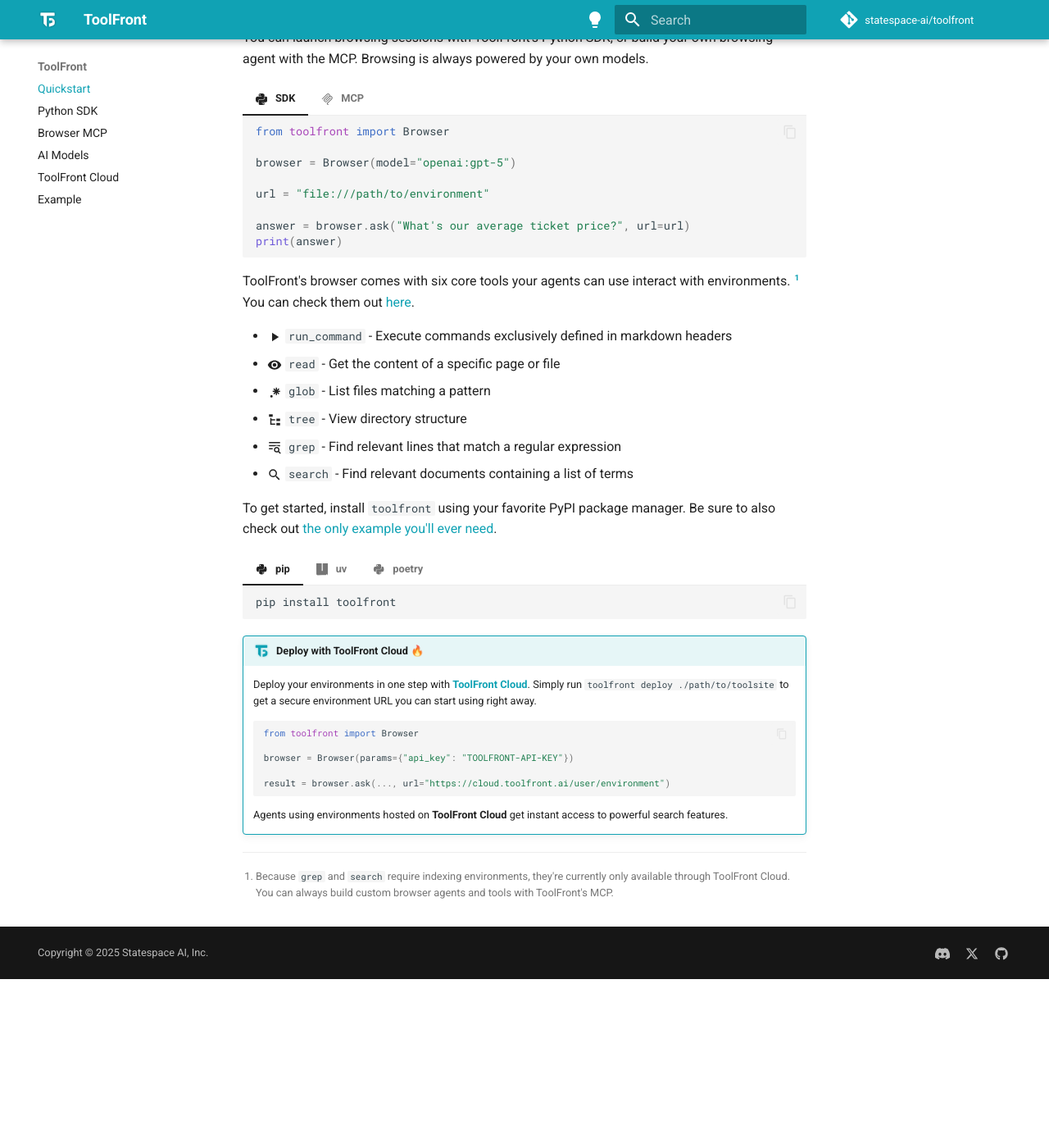
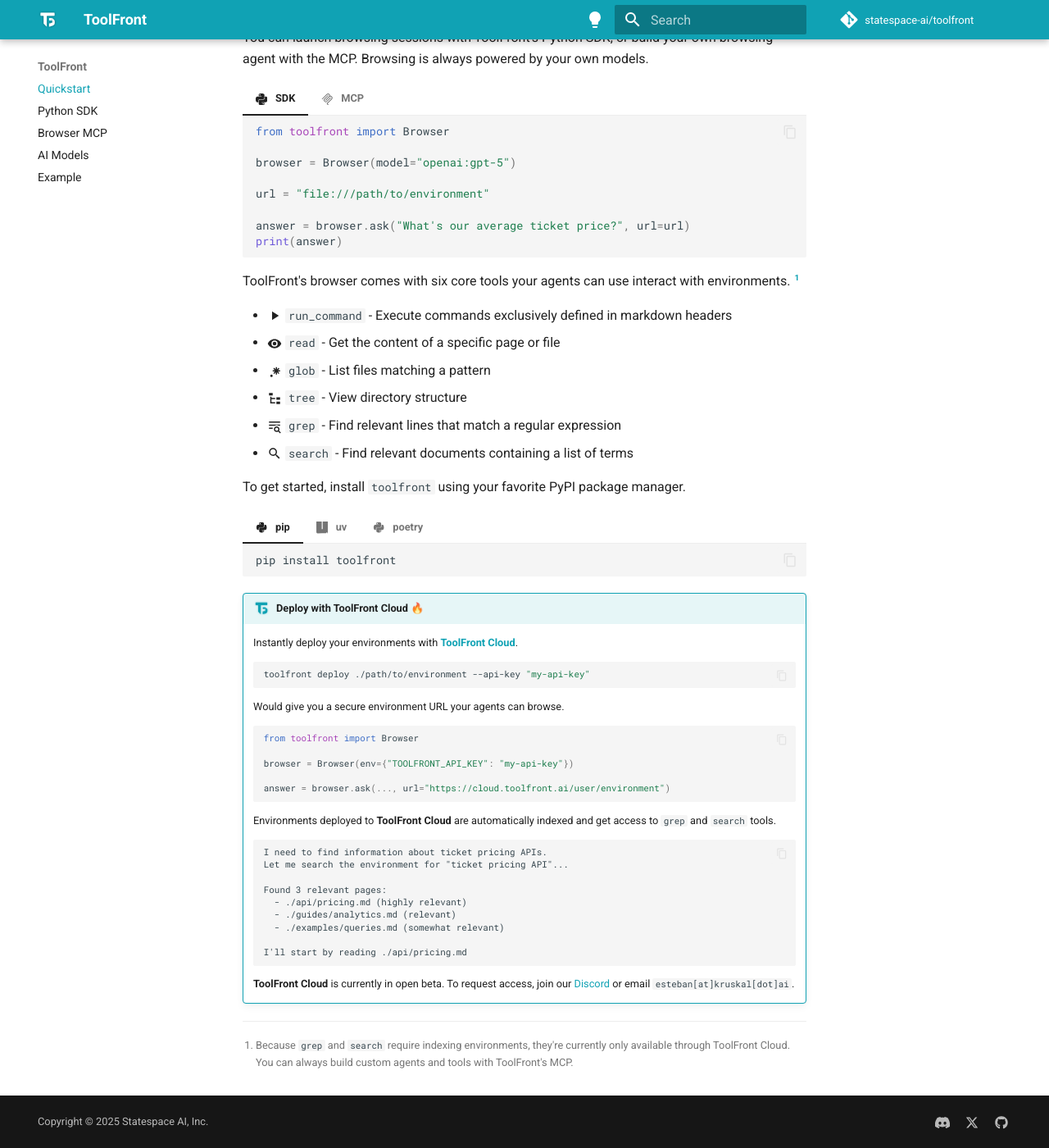
Before and after one commit to statespace-ai/toolfront, an MkDocs documentation site: the page built from docs/index.md, in a window 1280 px wide and 1400 px high, scrolled down 1151 px. Shown: the whole window at 82% size. Built offline with MkDocs 1.6.1 and Material for MkDocs 9.7.7, drawn with Linux system fonts in a browser that asks for light colours; comment, search, counter and statistics services are not loaded; before the commit the page ends 2345 px from its top, so only the background shows below that; some of the changed text lies outside the part shown.

Commit message:
docs: cleanup

````diff
--- a/docs/index.md
+++ b/docs/index.md
@@ -26,8 +26,8 @@
 <a href="https://discord.gg/rRyM7zkZTf" target="_blank">
     <img src="https://img.shields.io/discord/1323415085011701870?label=Discord&logo=discord&logoColor=white&style=flat-square" alt="Discord">
 </a>
-<a href="https://x.com/toolfront" target="_blank">
-    <img src="https://img.shields.io/badge/ToolFront-black?style=flat-square&logo=x&logoColor=white" alt="X">
+<a href="https://x.com/statespace_ai" target="_blank">
+    <img src="https://img.shields.io/badge/Statespace-black?style=flat-square&logo=x&logoColor=white" alt="X">
 </a>
 </p>
 
@@ -64,7 +64,7 @@
 
 # My environment page
 
-Add [links](./page_1) to tell your agents what pages it can visit.
+Add [links](./page_1) to tell your agents what pages they should check out.
 
 Agents can call any command defined in markdown headers.
 - `python3 cli.py` executes a python script
@@ -98,7 +98,7 @@
     }
     ```
 
-ToolFront's browser comes with six core tools your agents can use interact with environments. [^1] You can check them out [here](https://github.com/statespace-ai/toolfront/blob/main/src/toolfront/environment.py).
+ToolFront's browser comes with six core tools your agents can use interact with environments. [^1]
 
 - :material-play:{ .middle } `run_command` - Execute commands exclusively defined in markdown headers
 - :material-eye:{ .middle } `read` - Get the content of a specific page or file
@@ -107,9 +107,9 @@
 - :material-text-search:{ .middle } `grep` - Find relevant lines that match a regular expression
 - :material-magnify:{ .middle } `search` - Find relevant documents containing a list of terms
 
-[^1]: Because `grep` and `search` require indexing environments, they're currently only available through ToolFront Cloud. You can always build custom browser agents and tools with ToolFront's MCP.
+[^1]: Because `grep` and `search` require indexing environments, they're currently only available through ToolFront Cloud. You can always build custom agents and tools with ToolFront's MCP.
 
-To get started, install `toolfront` using your favorite PyPI package manager. Be sure to also check out [the only example you'll ever need](/pages/example/).
+To get started, install `toolfront` using your favorite PyPI package manager.
 
 === ":fontawesome-brands-python:{ .middle } &nbsp; pip"
 
@@ -131,14 +131,34 @@
 
 !!! toolfront "Deploy with ToolFront Cloud 🔥"
 
-    Deploy your environments in one step with [**ToolFront Cloud**](./pages/toolfront_cloud.md). Simply run `toolfront deploy ./path/to/toolsite` to get a secure environment URL you can start using right away.
+    Instantly deploy your environments with [**ToolFront Cloud**](./pages/toolfront_cloud.md).
+
+    ```bash
+    toolfront deploy ./path/to/environment --api-key "my-api-key"
+    ```
+
+    Would give you a secure environment URL your agents can browse.
 
     ```python
     from toolfront import Browser
 
-    browser = Browser(params={"api_key": "TOOLFRONT-API-KEY"})
+    browser = Browser(env={"TOOLFRONT_API_KEY": "my-api-key"})
 
-    result = browser.ask(..., url="https://cloud.toolfront.ai/user/environment")
+    answer = browser.ask(..., url="https://cloud.toolfront.ai/user/environment")
     ```
 
-    Agents using environments hosted on **ToolFront Cloud** get instant access to powerful search features.
+    Environments deployed to **ToolFront Cloud** are automatically indexed and get access to `grep` and `search` tools.
+
+    ```
+    I need to find information about ticket pricing APIs.
+    Let me search the environment for "ticket pricing API"...
+
+    Found 3 relevant pages:
+      - ./api/pricing.md (highly relevant)
+      - ./guides/analytics.md (relevant)
+      - ./examples/queries.md (somewhat relevant)
+
+    I'll start by reading ./api/pricing.md
+    ```
+
+    **ToolFront Cloud** is currently in open beta. To request access, join our [Discord](https://discord.gg/rRyM7zkZTf) or email `esteban[at]kruskal[dot]ai`.
--- a/mkdocs.yml
+++ b/mkdocs.yml
@@ -73,7 +73,6 @@
   - Python SDK: pages/python_sdk.md
   - Browser MCP: pages/browser_mcp.md
   - AI Models: pages/ai_models.md
-  - ToolFront Cloud: pages/toolfront_cloud.md
   - Example: pages/example.md
 
 markdown_extensions:
@@ -122,7 +121,7 @@
       link: https://discord.gg/rRyM7zkZTf
       name: Join our Discord community
     - icon: fontawesome/brands/x-twitter
-      link: https://x.com/statespace_inc
+      link: https://x.com/statespace_ai
       name: Follow us on X (Twitter)
     - icon: fontawesome/brands/github
       link: https://github.com/statespace-ai/toolfront
````
Also changed, not shown: README.md (+13 -5 lines), docs/pages/toolfront_cloud.md (deleted, +0 -43 lines).
